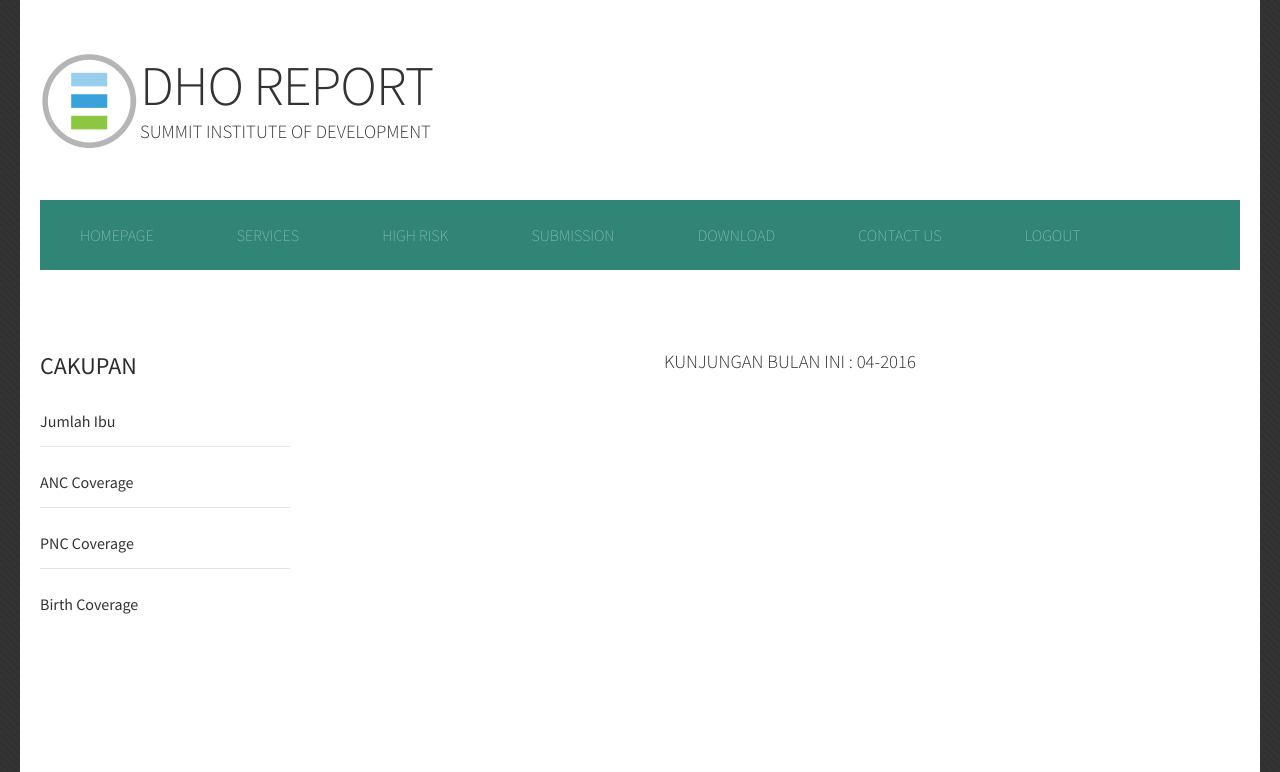
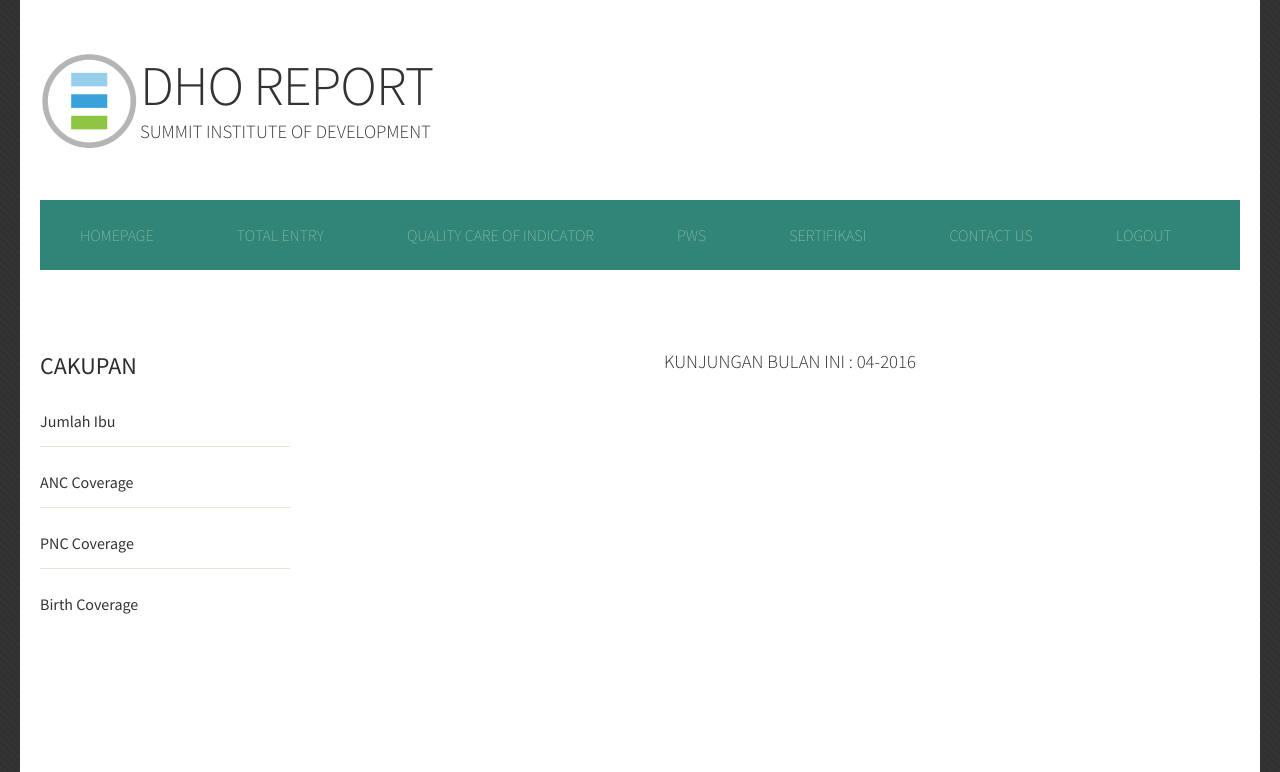
Before and after one commit to sidthrive/dho, a CodeIgniter app: page /dho-master/index.php/anc/index in a window 1280 px wide. Shown: the top 772 px of the page. Run offline with CodeIgniter, Linux system fonts and the light colour scheme; the visitor is signed in with stand-in values (Sample User, id 1); some libraries are stand-ins or nearby versions.

Commit message:
MN | header list update

```diff
--- a/application/views/header.php
+++ b/application/views/header.php
@@ -17,16 +17,19 @@
 
                 <h3><a href="http://sid-indonesia.org/" rel="nofollow">Summit Institute of Development</a></h3>
             </div>
+            <div>
+
+            </div>
         </div>
         <div id="menu" class="container">
             <ul>
                 <li ><a href="<?php echo site_url() ?>/welcome" accesskey="1" title="">Homepage</a></li>
-				<li><a href="<?php echo site_url() ?>/ibu" accesskey="5" title="">Services</a></li>
+                <li><a href="<?php echo site_url() ?>/ibu" accesskey="5" title="">Total Entry</a></li>
 
-				<li><a href="<?php echo site_url() ?>/highrisk" accesskey="5" title="">High Risk</a></li>
+                <li align="center"><a href="<?php echo site_url() ?>/highrisk" accesskey="5" title="">Quality Care of Indicator</a></li>
 
-				<li><a href="<?php echo site_url() ?>/anc_submission" accesskey="5" title="">Submission</a></li>
-				<li><a href="<?php echo site_url() ?>/download" accesskey="5" title="">Download</a></li>
+                <li><a href="<?php echo site_url() ?>/download" accesskey="5" title="">PWS</a></li>
+                <li><a href="<?php echo site_url() ?>/anc_submission" accesskey="5" title="">Sertifikasi</a></li>
                 <li><a href="http://www.sid-indonesia.org" accesskey="5" title="">Contact Us</a></li>
                 <li><a href="<?= site_url('welcome/logout') ?>">Logout</a></li>
 
```
Lines whose indentation alone changed are shown as unchanged.
